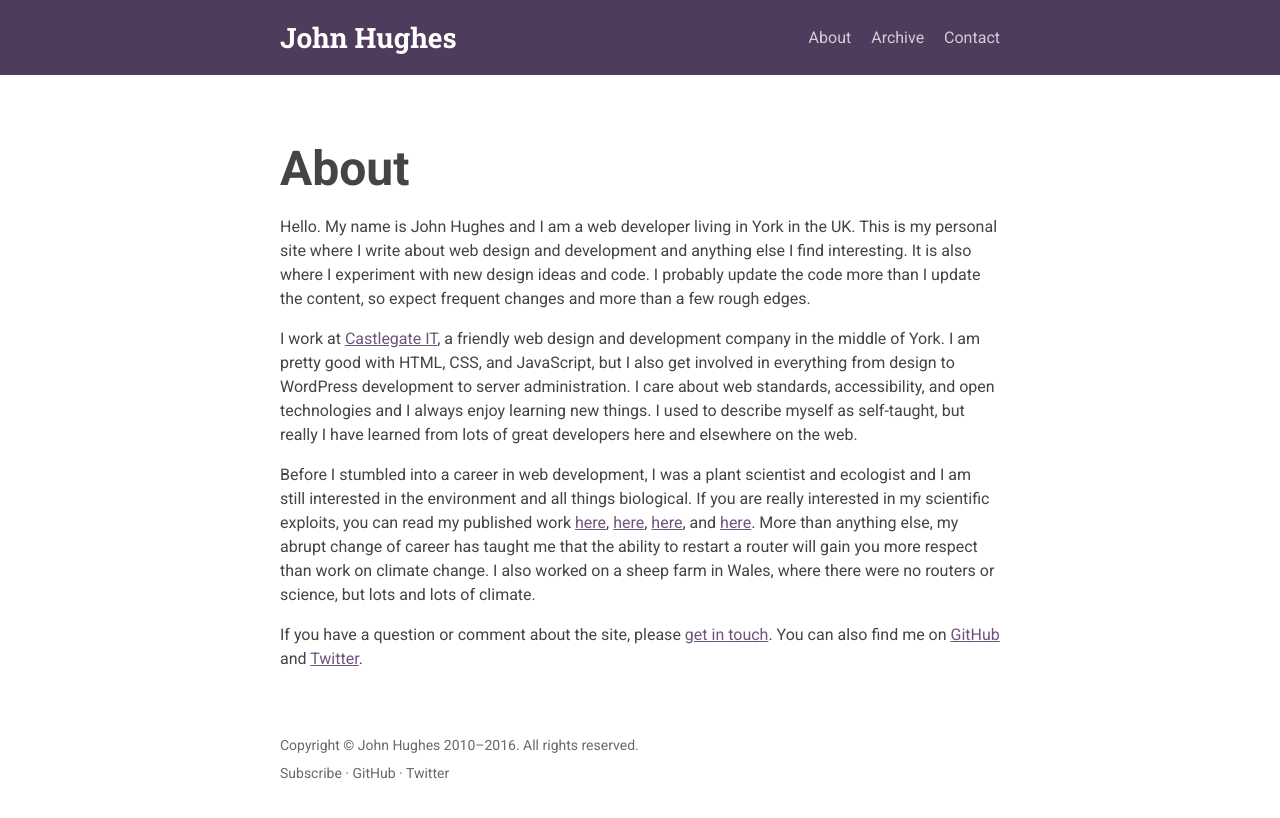
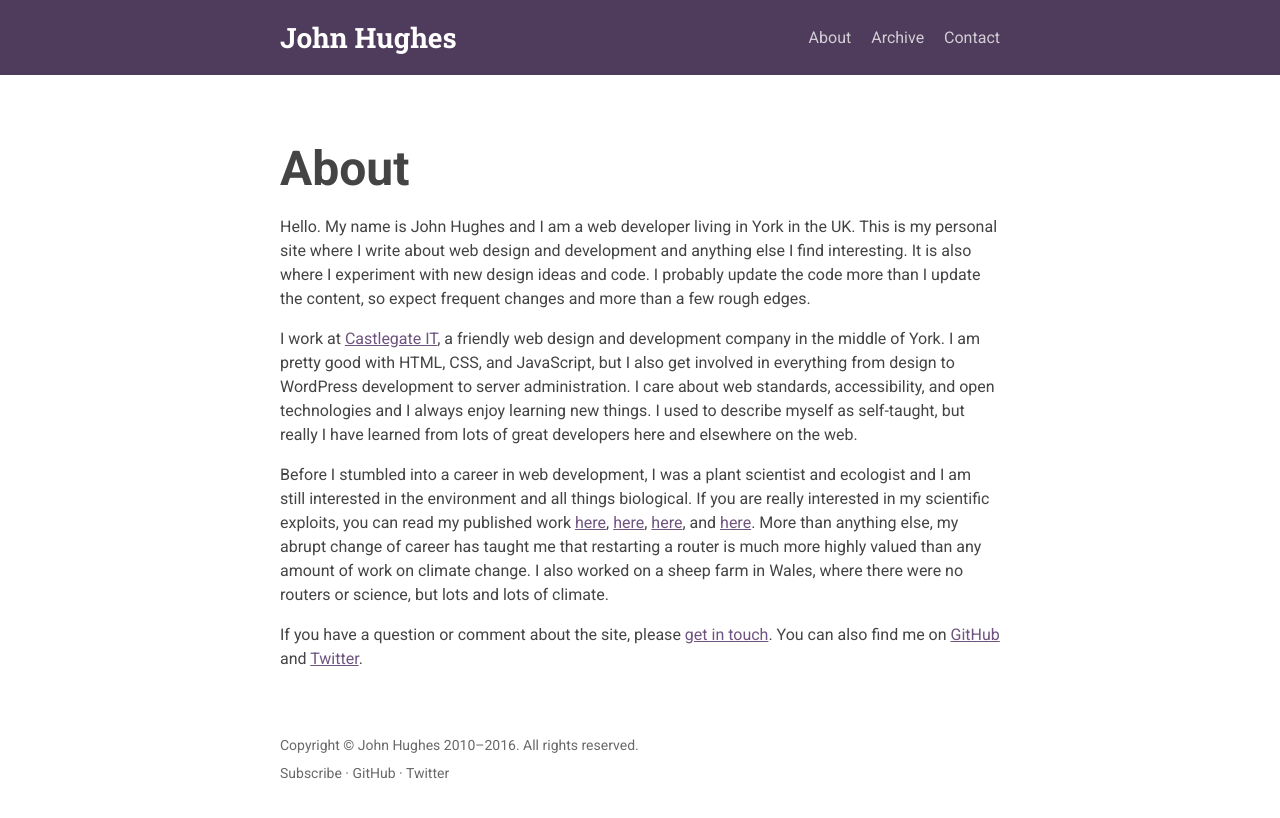
Before and after one commit to johnkhughes/john-hughes-web, a Jekyll site: the page built from about.md, in a window 1280 px wide. Shown: the top 818 px of the page. Built offline with Jekyll 4.4.1, drawn with Linux system fonts in a browser that asks for light colours.

Commit message:
Update About page

```diff
--- a/about.md
+++ b/about.md
@@ -6,7 +6,7 @@ Hello. My name is John Hughes and I am a web developer living in York in the UK.
 
 I work at [Castlegate IT][1], a friendly web design and development company in the middle of York. I am pretty good with HTML, CSS, and JavaScript, but I also get involved in everything from design to WordPress development to server administration. I care about web standards, accessibility, and open technologies and I always enjoy learning new things. I used to describe myself as self-taught, but really I have learned from lots of great developers here and elsewhere on the web.
 
-Before I stumbled into a career in web development, I was a plant scientist and ecologist and I am still interested in the environment and all things biological. If you are really interested in my scientific exploits, you can read my published work [here][2], [here][3], [here][4], and [here][5]. More than anything else, my abrupt change of career has taught me that the ability to restart a router will gain you more respect than work on climate change. I also worked on a sheep farm in Wales, where there were no routers or science, but lots and lots of climate.
+Before I stumbled into a career in web development, I was a plant scientist and ecologist and I am still interested in the environment and all things biological. If you are really interested in my scientific exploits, you can read my published work [here][2], [here][3], [here][4], and [here][5]. More than anything else, my abrupt change of career has taught me that restarting a router is much more highly valued than any amount of work on climate change. I also worked on a sheep farm in Wales, where there were no routers or science, but lots and lots of climate.
 
 If you have a question or comment about the site, please [get in touch][6]. You can also find me on [GitHub][7] and [Twitter][8].
 
```
